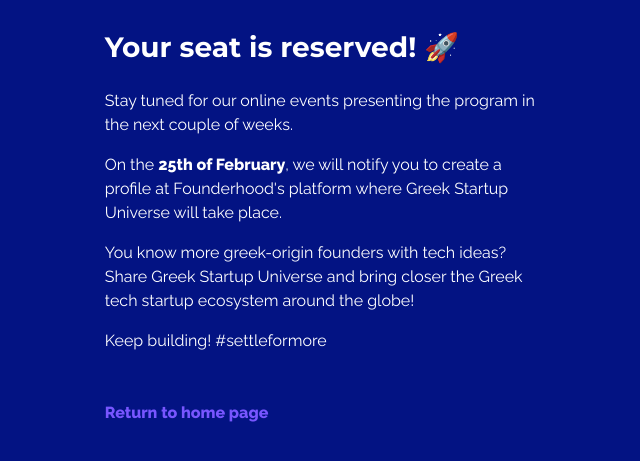
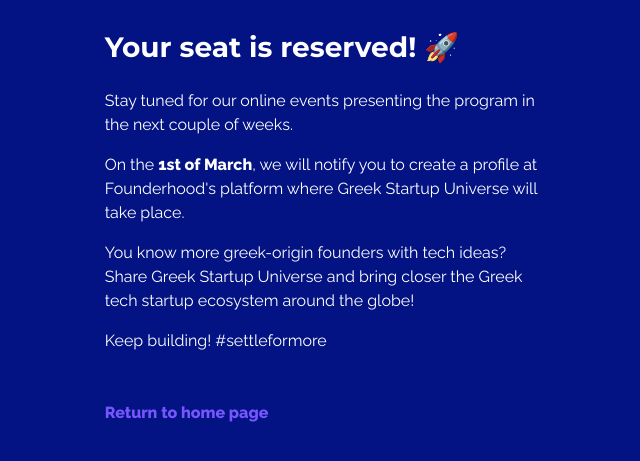
Before and after one commit to dimemp/gsu, a plain HTML site: page thanks-page.html in a window 1280 px wide. Shown: the part 167-628 px from the top of the page, without its empty margins (319-959 px from the left). Drawn offline with Linux system fonts and the light colour scheme.

Commit message:
Change launch date

```diff
--- a/thanks-page.html
+++ b/thanks-page.html
@@ -46,7 +46,7 @@
                     Stay tuned for our online events presenting the program in the next couple of weeks.
                 </p>
                 <p class="text-white">
-                    On the <span class="font-weight-bold">25th of February</span>, we will notify you to create a profile at Founderhood's platform where Greek Startup Universe will take place.
+                    On the <span class="font-weight-bold">1st of March</span>, we will notify you to create a profile at Founderhood's platform where Greek Startup Universe will take place.
                 </p>
                 <p class="text-white">
                     You know more greek-origin founders with tech ideas? Share Greek Startup Universe and bring closer the Greek tech startup ecosystem around the globe!
```
